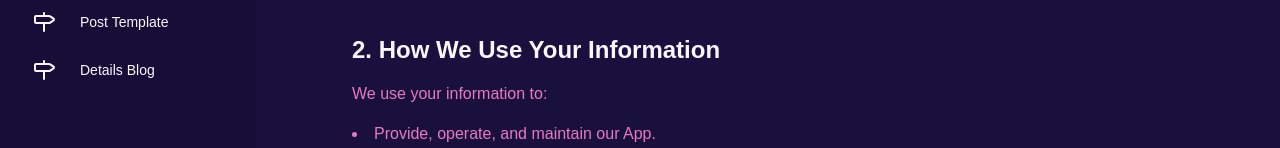
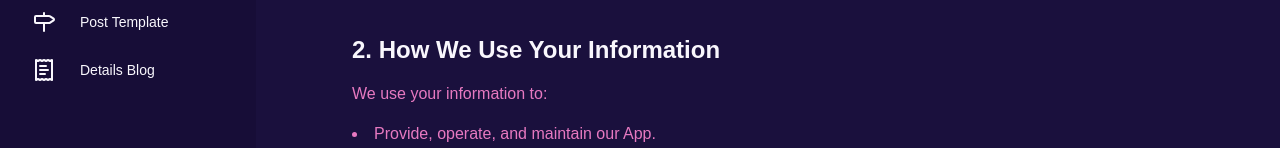
Before and after one commit to afnanhussain2002/making-chip, a Next.js app: page /privacy-policy in a window 1280 px wide. Shown: the part 442-590 px from the top of the page. Built offline with nearby package versions, Linux system fonts and the light colour scheme; no server answers.

Commit message:
change an icon of menu

```diff
--- a/src/app/(app)/layout.tsx
+++ b/src/app/(app)/layout.tsx
@@ -13,7 +13,8 @@ import {
   Scan,
   RectangleEllipsis,
   SmilePlus,
-  Milestone
+  Milestone,
+  ReceiptText
 } from "lucide-react";
 
 
@@ -26,7 +27,7 @@ const sidebarItems = [
   { href: "/image-fill", icon: RectangleEllipsis, label: "Image Bg Fill" },
   { href: "/funny-templates", icon: SmilePlus, label: "Funny Templates" },
   { href: "/post-template", icon: Milestone, label: "Post Template" },
-  { href: "/details-about", icon: Milestone, label: "Details Blog" },
+  { href: "/details-about", icon: ReceiptText, label: "Details Blog" },
 ];
 
 export default function AppLayout({
```
